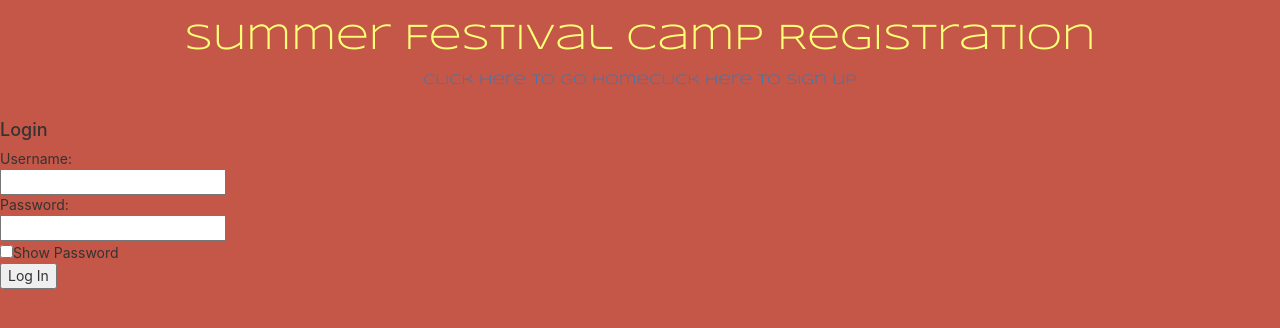
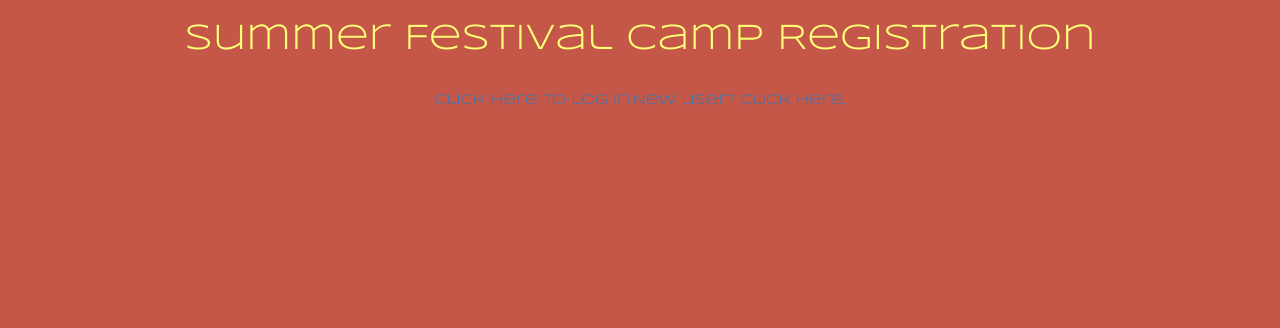
Before and after one commit to dvinitsky/summer-fest-registration, a React (Create React App) app in the folder client/: page / in a window 1280 px wide. Shown: the top 328 px of the page. Built offline with nearby package versions, Linux system fonts and the light colour scheme; no server answers.

Commit message:
redo home and header

```diff
--- a/client/src/components/App.js
+++ b/client/src/components/App.js
@@ -12,6 +12,7 @@ import CamperAdd from './CamperAdd';
 import CamperEdit from './CamperEdit';
 import Header from './Header';
 import Waiver from './Waiver';
+import Home from './Home';
 
 class App extends Component {
   constructor() {
@@ -26,6 +27,18 @@ class App extends Component {
           <Route
             exact
             path='/'
+            render={props => {
+              return (
+                <>
+                  <Header />
+                  <Home {...props} />
+                </>
+              );
+            }}
+          />
+          <Route
+            exact
+            path='/login'
             render={props => {
               return (
                 <>
--- a/client/src/components/Header.css
+++ b/client/src/components/Header.css
@@ -1,7 +1,5 @@
 .header {
-  /* background: rgb(253, 255, 119); */
   text-align: center;
-  /* color: rgb(197, 87, 72); */
   color: rgb(253, 255, 119);
   padding-bottom: 20px;
   font-family: 'Syncopate';
--- a/client/src/components/Header.js
+++ b/client/src/components/Header.js
@@ -40,24 +40,6 @@ class Header extends React.Component {
       <div className="header">
         <div className="container">
           <h1>Summer Festival Camp Registration</h1>
-
-          <Link
-            to={{
-              pathname: "/",
-            }}
-            className="header-link"
-          >
-            Click here to go home
-          </Link>
-          <Link
-            to={{
-              pathname: "/signup"
-            }}
-            className="header-link"
-          >
-            Click here to sign up
-          </Link>
-
           {activeUserClearance === 'admin' && (
             <>
               <div className="admin-logged-message">
--- /dev/null
+++ b/client/src/components/Home.js
@@ -0,0 +1,64 @@
+import React from 'react';
+import { Link } from 'react-router-dom';
+import { getActiveUserName } from '../helpers/index';
+
+class Home extends React.Component {
+  constructor() {
+    super();
+    this.state = {
+      data: {}
+    };
+  }
+
+  componentDidMount() {
+    fetch('/allData')
+      .then(response => {
+        if (response.ok) {
+          return response.json();
+        } else throw new Error();
+      })
+      .then(data => {
+        this.setState({ data });
+      })
+      .catch(error => {
+        console.log(error);
+        return null;
+      });
+  }
+
+  logout() {
+    sessionStorage.clear();
+    this.setState({});
+  }
+
+  render() {
+    const activeUserName = getActiveUserName();
+
+    if (activeUserName) {
+      return null;
+    }
+
+    return (
+      <div className="header">
+        <Link
+          to={{
+            pathname: "/login"
+          }}
+          className="header-link"
+        >
+          Click here to log in.
+          </Link>
+        <Link
+          to={{
+            pathname: "/signup"
+          }}
+          className="header-link"
+        >
+          New user? Click here.
+          </Link>
+      </div>
+    );
+  }
+}
+
+export default Home;
```
